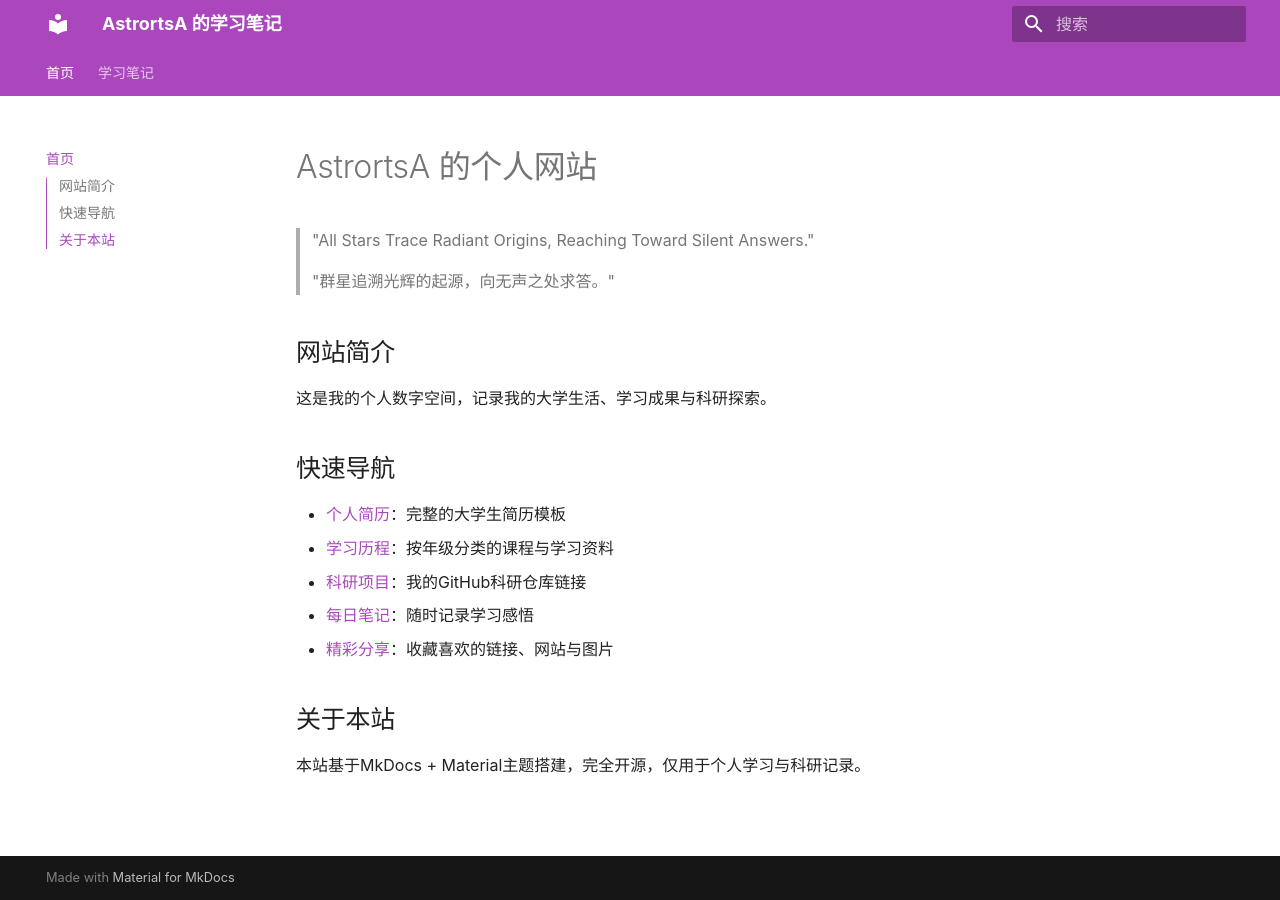
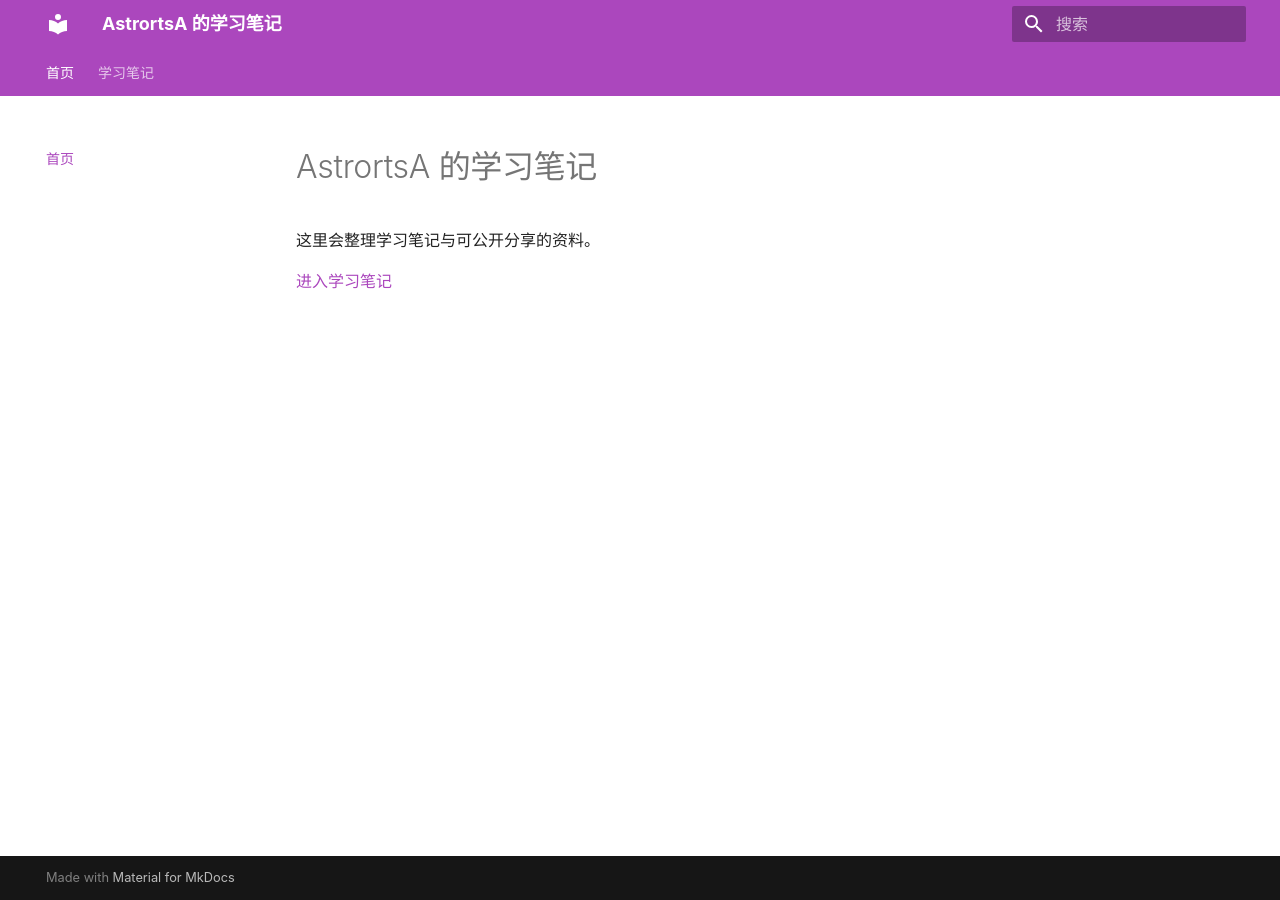
Before and after one commit to AstrortsA/AstrortsA.github.io, an MkDocs documentation site: the page built from docs/index.md, in a window 1280 px wide. Built offline with MkDocs 1.6.1 and Material for MkDocs 9.7.7, drawn with Linux system fonts in a browser that asks for light colours; some web fonts are replaced.

Commit message:
Make the homepage point only to learning notes

```diff
--- a/docs/index.md
+++ b/docs/index.md
@@ -2,21 +2,8 @@
 title: 首页
 ---
 
-# AstrortsA 的个人网站
+# AstrortsA 的学习笔记
 
-> "All Stars Trace Radiant Origins, Reaching Toward Silent Answers."
->
-> "群星追溯光辉的起源，向无声之处求答。"
+这里会整理学习笔记与可公开分享的资料。
 
-## 网站简介
-这是我的个人数字空间，记录我的大学生活、学习成果与科研探索。
-
-## 快速导航
-- [个人简历](resume.md)：完整的大学生简历模板
-- [学习历程](study/freshman.md)：按年级分类的课程与学习资料
-- [科研项目](research.md)：我的GitHub科研仓库链接
-- [每日笔记](notes.md)：随时记录学习感悟
-- [精彩分享](share.md)：收藏喜欢的链接、网站与图片
-
-## 关于本站
-本站基于MkDocs + Material主题搭建，完全开源，仅用于个人学习与科研记录。
+[进入学习笔记](notes.md)
```
